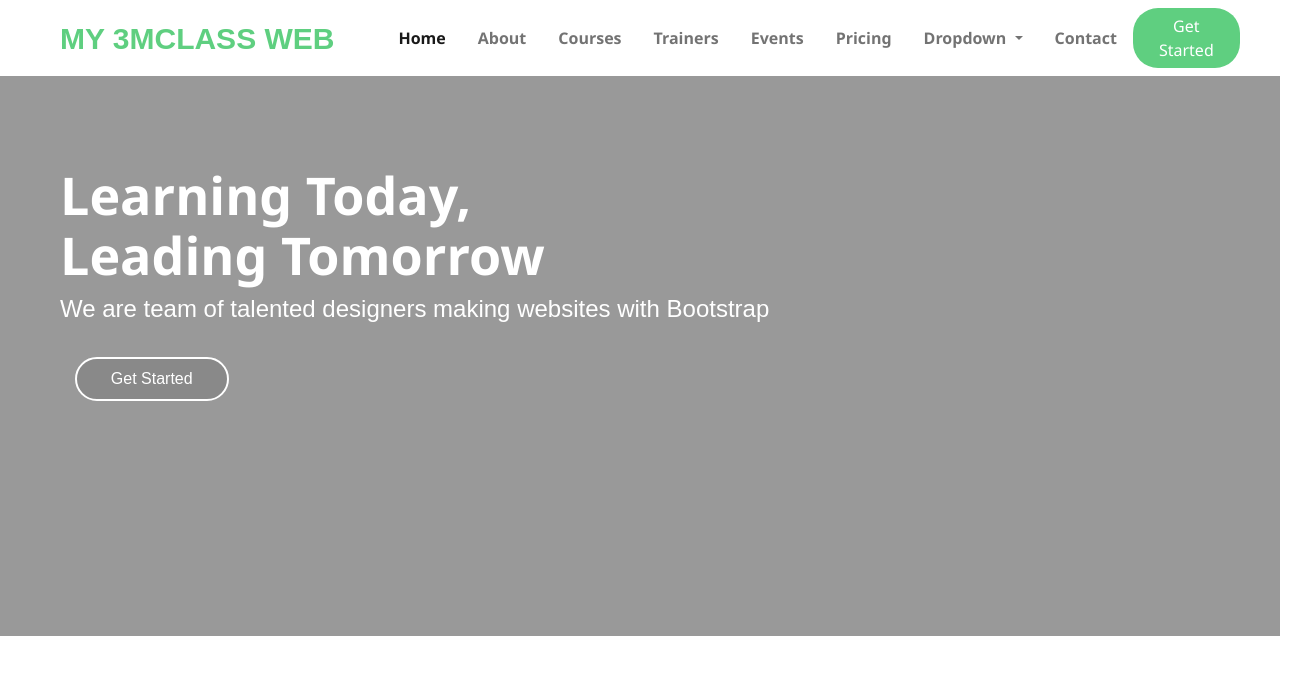
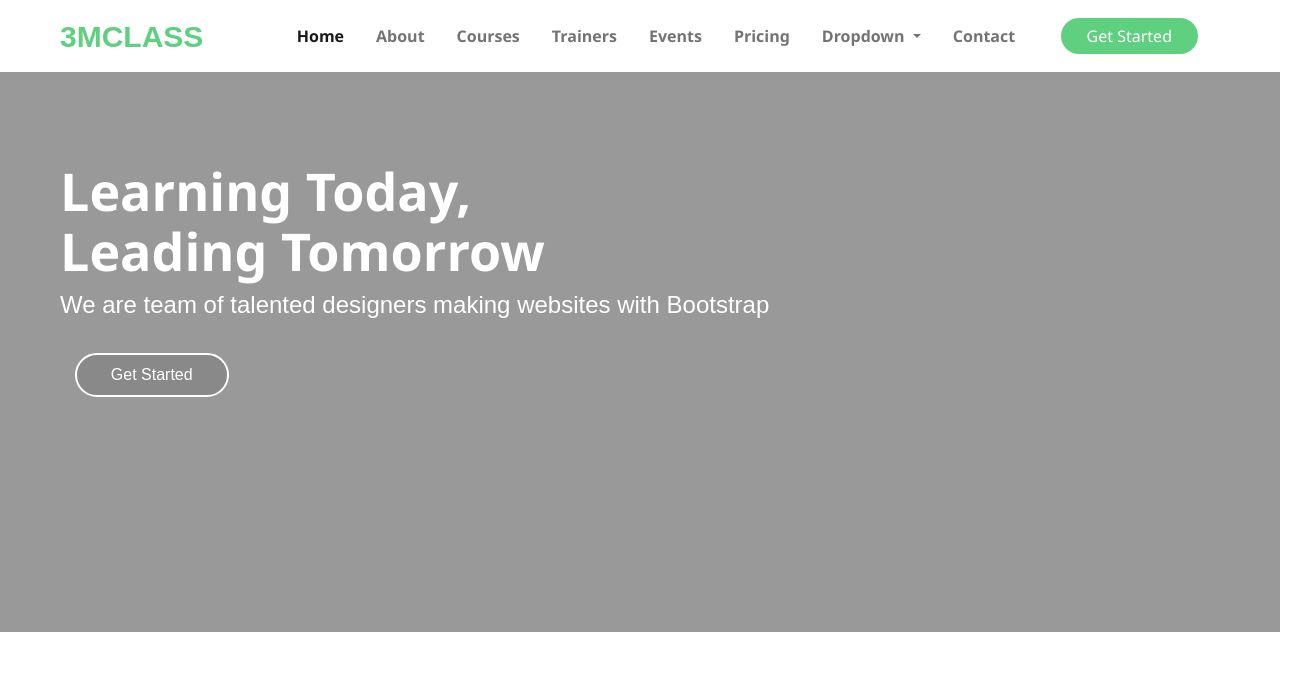
Before and after one commit to kumarsanjit2k20/laravel-projects, a plain HTML site: page index.html in a window 1280 px wide. Shown: the top 679 px of the page, 1310 px wide, since content can reach past the window. Drawn offline with nearby package versions, Linux system fonts and the light colour scheme.

Commit message:
Update index.html

```diff
--- a/index.html
+++ b/index.html
@@ -35,7 +35,7 @@
     <header class="position-sticky top-0">
         <nav class="navbar navbar-expand-lg navbar-light bg-light">
             <div class="container-fluid">
-                <a class="navbar-brand mx-5" href="#">MY 3MCLASS WEB</a>
+                <a class="navbar-brand mx-5" href="#">3MCLASS</a>
                 <button class="navbar-toggler" type="button" data-bs-toggle="collapse"
                     data-bs-target="#navbarSupportedContent" aria-controls="navbarSupportedContent"
                     aria-expanded="false" aria-label="Toggle navigation">
```
